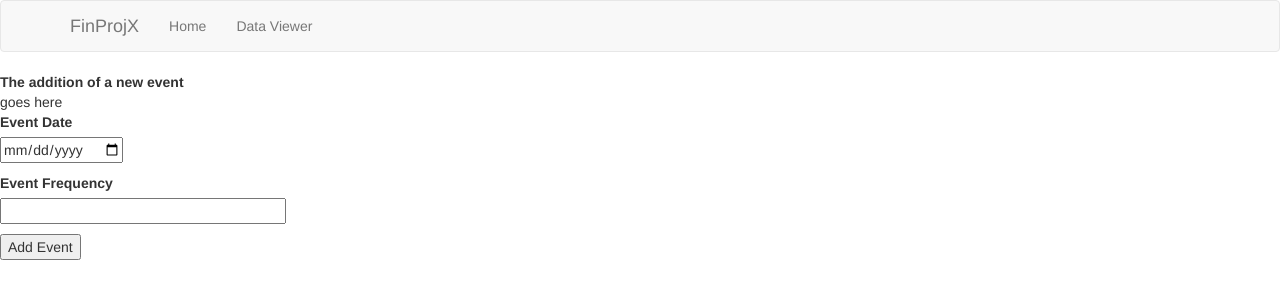
After one commit to kloar03/finprojx, a Flask app: page /add-event in a window 1280 px wide. The commit adds this page. Shown: the top 300 px of the page. Run offline with Flask 2, Linux system fonts and the light colour scheme; some libraries are stand-ins or nearby versions.

Commit message:
added first pass at webpage via flask

```diff
--- a/app/__init__.py
+++ b/app/__init__.py
@@ -1,5 +1,10 @@
 from flask import Flask
+from flask_bootstrap import Bootstrap
+from .config import Config
 
 flask_app = Flask('finprojx', template_folder='app/templates')
+flask_app.config.from_object(Config)
+
+bootstrap = Bootstrap(flask_app)
 
 from app import routes
--- /dev/null
+++ b/app/config.py
@@ -0,0 +1,4 @@
+import os
+
+class Config:
+    SECRET_KEY = os.environ.get('SECRET_KEY') or 'a very temporary secret key'
--- /dev/null
+++ b/app/forms.py
@@ -0,0 +1,8 @@
+from flask_wtf import FlaskForm
+from wtforms import DateField, StringField, SubmitField
+from wtforms.validators import DataRequired
+
+class AddEventForm(FlaskForm):
+    date = DateField('Event Date', validators=[DataRequired()])
+    frequency = StringField('Event Frequency', validators=[DataRequired()])
+    submit = SubmitField('Add Event')
--- a/app/routes.py
+++ b/app/routes.py
@@ -1,5 +1,6 @@
-from flask import render_template
+from flask import render_template, flash, redirect, url_for, request
 from app import flask_app
+from app.forms import AddEventForm
 
 @flask_app.route('/')
 @flask_app.route('/home')
@@ -7,6 +8,18 @@ def home():
     title = 'Home'
     return render_template('home.html', title=title)
 
-@flask_app.route('/add')
-def add():
-    return render_template('add.html')
+@flask_app.route('/add-event', methods=['GET','POST'])
+def add_event():
+    form = AddEventForm()
+    title = 'Add Event'
+    if form.validate_on_submit(): # POST
+        flash(f"Date:{form.date.data}, Frequency:{form.frequency.data}")
+        return redirect(url_for('home'))
+    elif request.method:
+        flash(form.errors)
+    return render_template('add_event.html', title=title, form=form)
+
+@flask_app.route('/data', methods=['GET'])
+def data():
+    title = 'Data Viewer'
+    return render_template('data.html', title=title)
--- /dev/null
+++ b/app/templates/add_event.html
@@ -0,0 +1,26 @@
+{% extends 'base.html' %}
+
+{% block content %}
+    <b>The addition of a new event</b><br/>goes here
+    <br/>
+    <form action="" method="POST" novalidate>
+        {{ form.hidden_tag() }}
+        <p>
+            {{ form.date.label }}<br>
+            {{ form.date(size=32) }}<br>
+            {% for error in form.date.errors %}
+            <span style="color: red;">[{{ error }}]</span>
+            {% endfor %}
+        </p>
+        <p>
+            {{ form.frequency.label }}<br>
+            {{ form.frequency(size=32) }}<br>
+            {% for error in form.frequency.errors %}
+            <span style="color: red;">[{{ error }}]</span>
+            {% endfor %}
+        </p>
+        <p>
+            {{ form.submit() }}
+        </p>
+    </form>
+{% endblock %}
--- a/app/templates/base.html
+++ b/app/templates/base.html
@@ -1,14 +1,42 @@
-<html>
-    <head>
-      {% if title %}
-      <title>{{ title }} - FinProjX</title>
-      {% else %}
-      <title>Welcome to FinProjX</title>
-      {% endif %}
-    </head>
-    <body>
-        <div>FinProjX: <a href="/home">Home</a></div>
-        <hr>
-        {% block content %}{% endblock %}
-    </body>
-</html>
+{% extends 'bootstrap/base.html' %}
+
+{% block title %}
+  {% if title %}{{ title }} - FinProjX{% else %}Welcome to FinProjX{% endif %}
+{% endblock %}
+
+{% block navbar %}
+    <nav class="navbar navbar-default">
+        <div class="container">
+            <div class="navbar-header">
+                <button type="button" class="navbar-toggle collapsed" data-toggle="collapse" data-target="#bs-example-navbar-collapse-1" aria-expanded="false">
+                    <span class="sr-only">Toggle navigation</span>
+                    <span class="icon-bar"></span>
+                    <span class="icon-bar"></span>
+                    <span class="icon-bar"></span>
+                </button>
+                <a class="navbar-brand" href="{{ url_for('home') }}">FinProjX</a>
+            </div>
+            <div class="collapse navbar-collapse" id="bs-example-navbar-collapse-1">
+                <ul class="nav navbar-nav">
+                    <li><a href="{{ url_for('home') }}">Home</a></li>
+                    <li><a href="{{ url_for('data') }}">Data Viewer</a></li>
+                </ul>
+            </div>
+        </div>
+    </nav>
+{% endblock %}
+
+{% block content %}
+    <div class="container">
+        {% with messages = get_flashed_messages() %}
+        {% if messages %}
+            {% for message in messages %}
+            <div class="alert alert-info" role="alert">{{ message }}</div>
+            {% endfor %}
+        {% endif %}
+        {% endwith %}
+
+        {# application content needs to be provided in the app_content block #}
+        {% block app_content %}{% endblock %}
+    </div>
+{% endblock %}
--- a/app/templates/add.html
+++ b/app/templates/data.html
@@ -1,5 +1,5 @@
 {% extends 'base.html' %}
 
 {% block content %}
-    <b>The addition of a new sequence</b><br/>goes here
+    The data viewer!
 {% endblock %}
```
